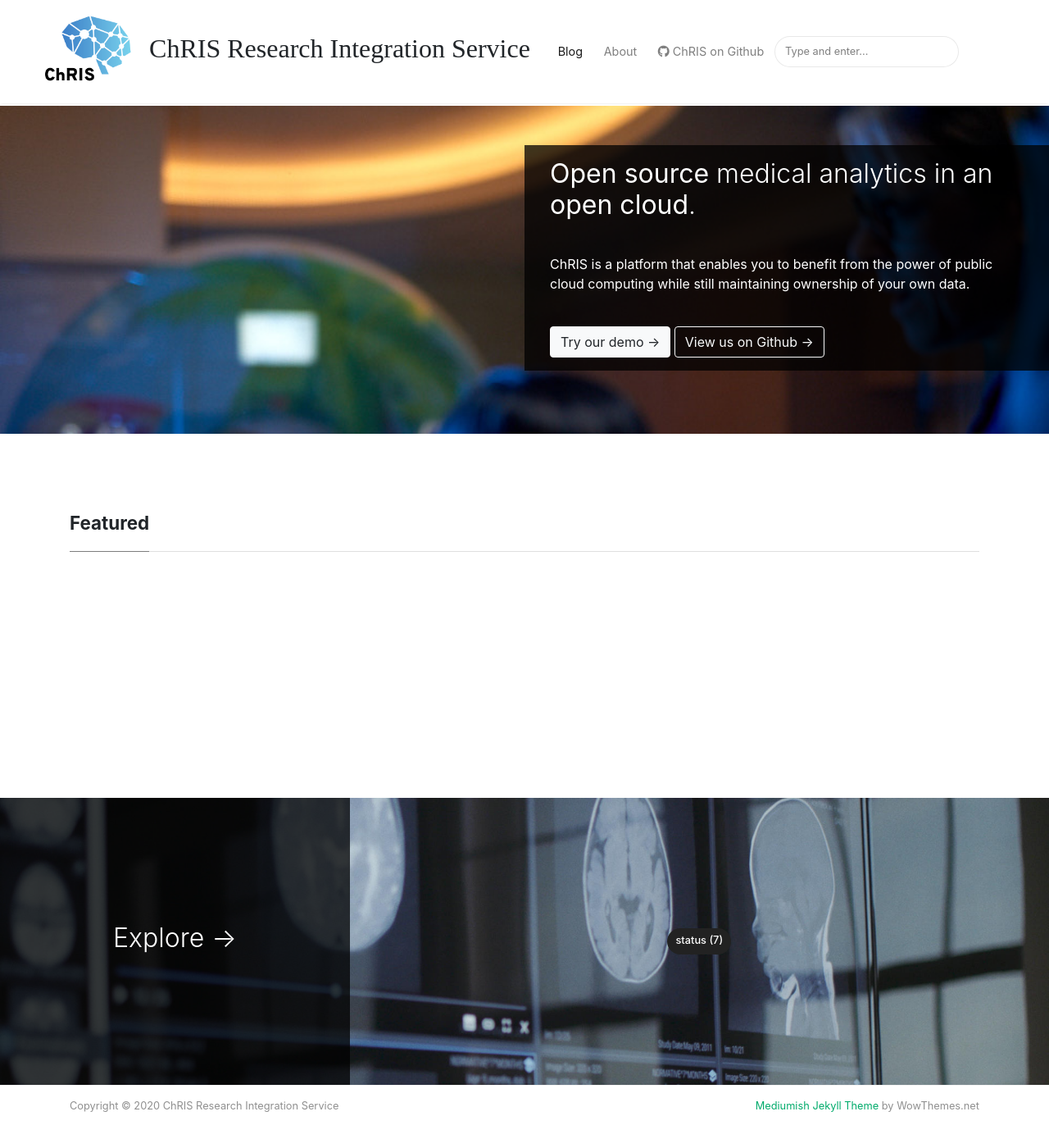
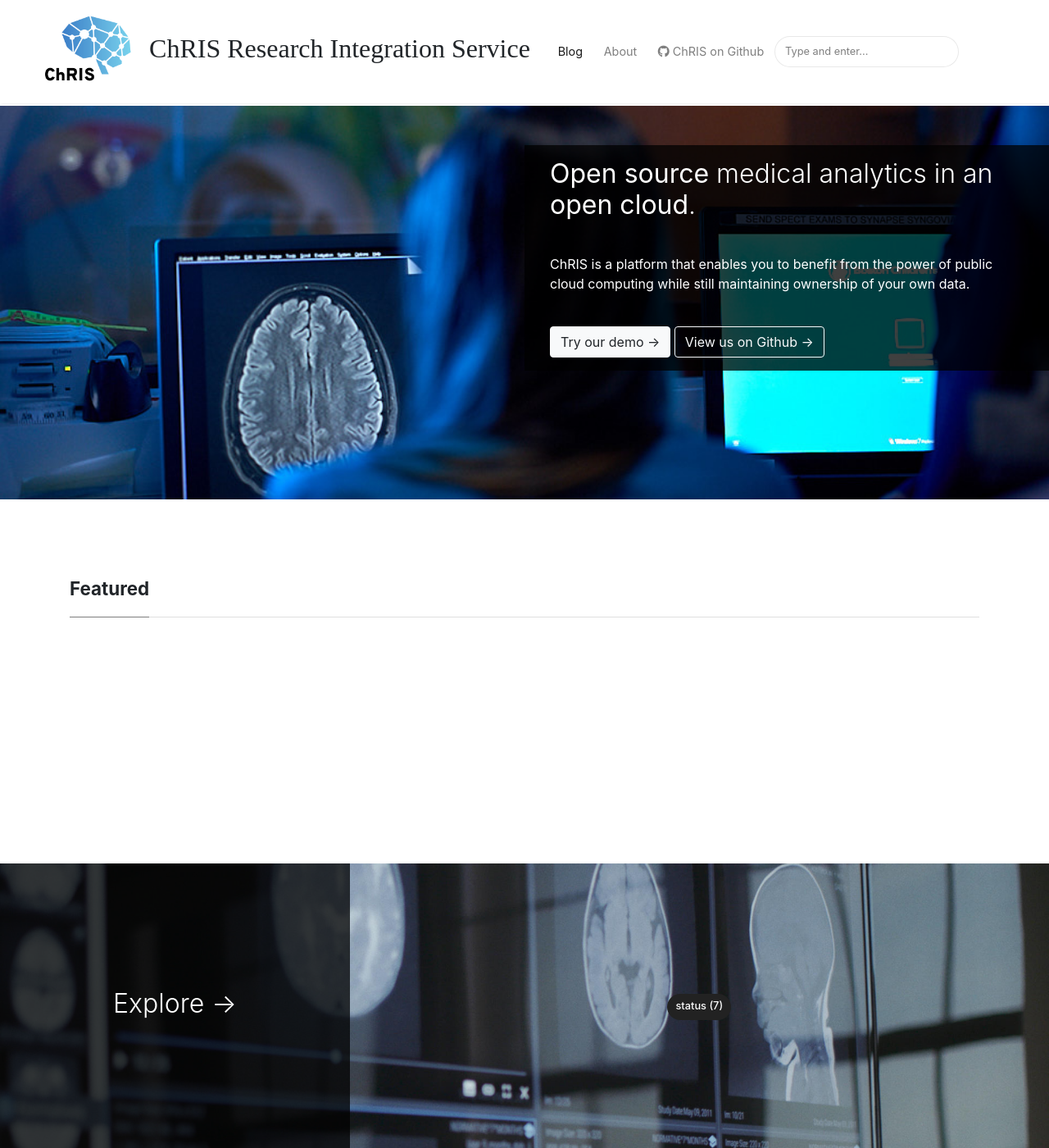
Before and after one commit to FNNDSC/website-old, a Jekyll site: the page built from index.html, in a window 1280 px wide and 1400 px high. Shown: the whole window at 82% size. Built offline with Jekyll 4.4.1, drawn with Linux system fonts in a browser that asks for light colours; nearby versions of some CDN libraries; the list of posts is cut into pages by our own code.

Commit message:
updating positioning of front jumbo image

```diff
--- a/assets/css/screen.css
+++ b/assets/css/screen.css
@@ -914,7 +914,8 @@ iframe {
     margin-top: 3rem;
     padding: 0;
     border-radius: 0;
+    background-size: cover;
+    min-height: 480px;
     background-image: url(../images/jumbo-front.jpg);
-    background-size: cover;
-    min-height: 400px;
-}
+    background-position: bottom 10% left 0%;
+ }
```
